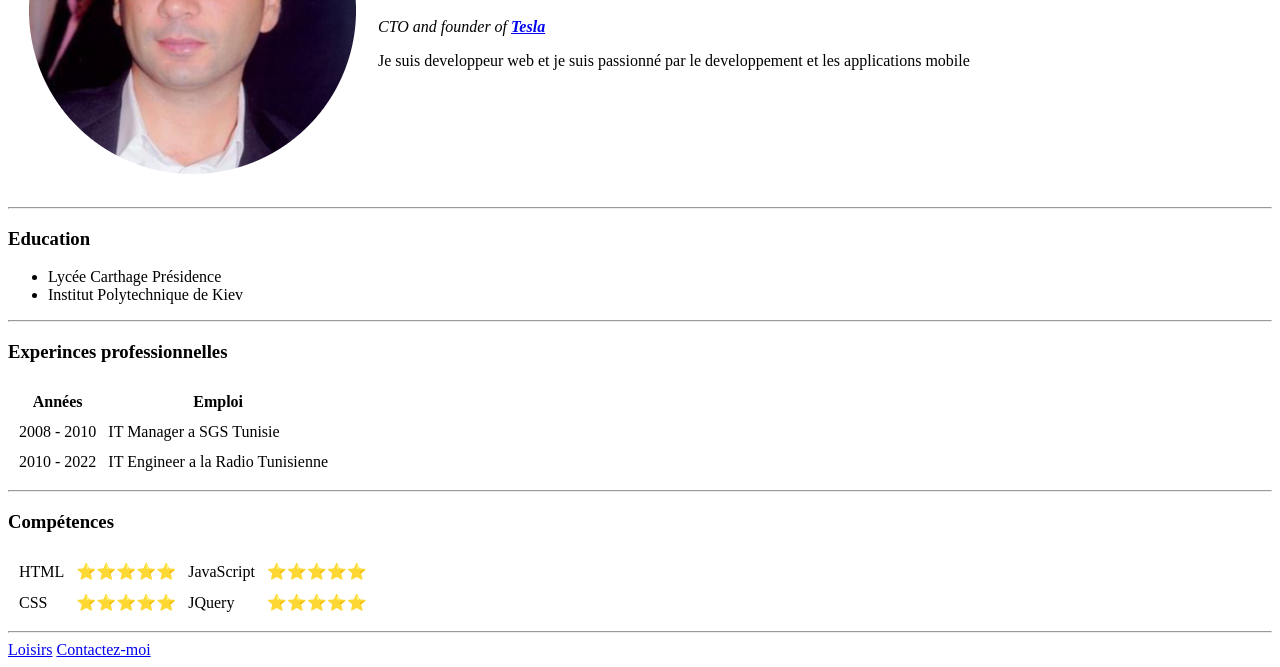
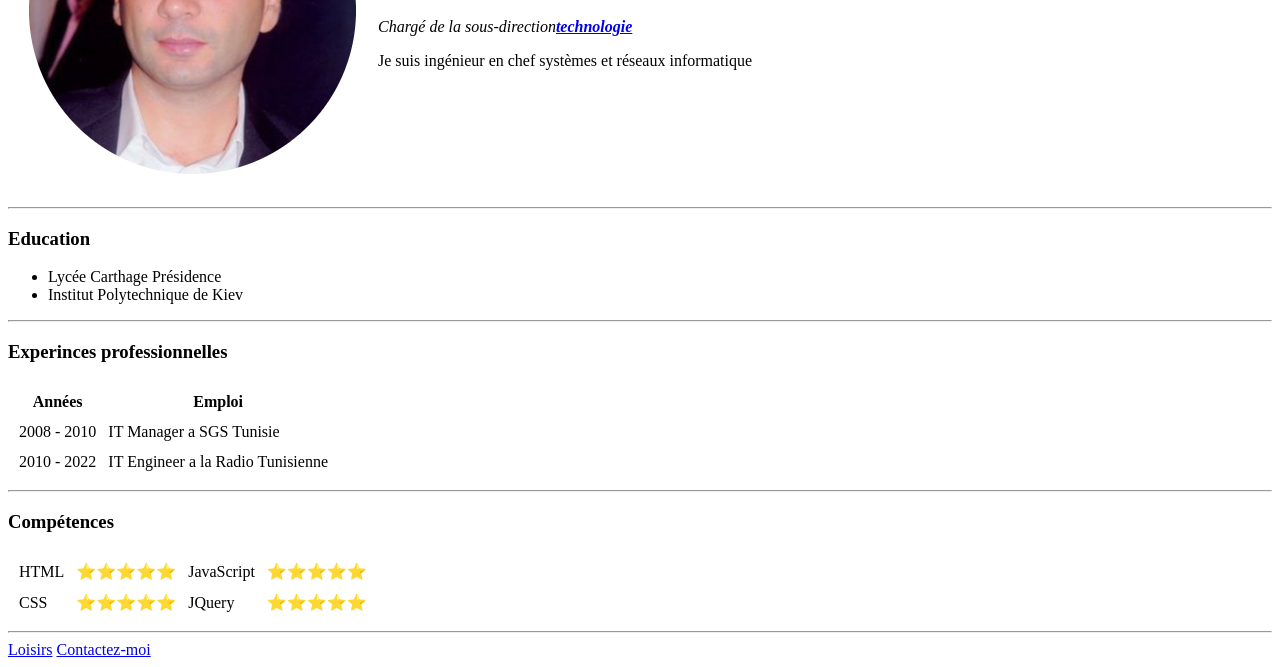
Before and after one commit to hatemajam/CV, a plain HTML site: page index.html in a window 1280 px wide. Shown: the part 182-849 px from the top of the page. Drawn offline with Linux system fonts and the light colour scheme.

Commit message:
Add updates to index

```diff
--- a/index.html
+++ b/index.html
@@ -12,8 +12,8 @@
       <td><img src="images/hatem.jpg" alt="Mohamed Hatem Ajam Profile Photo"></td>
       <td>
         <h1>Mohamed Hatem Ajam</h1>
-        <p><em>CTO and founder of <strong><a href="http://www.google.fr">Tesla</a></strong></em></p>
-        <p>Je suis developpeur web et je suis passionné par le developpement et les applications mobile</p>
+        <p><em>Chargé de la sous-direction<strong><a href="http://www.google.fr">technologie</a></strong></em></p>
+        <p>Je suis ingénieur en chef systèmes et réseaux informatique</p>
       </td>
     </tr>
   </table>
```
